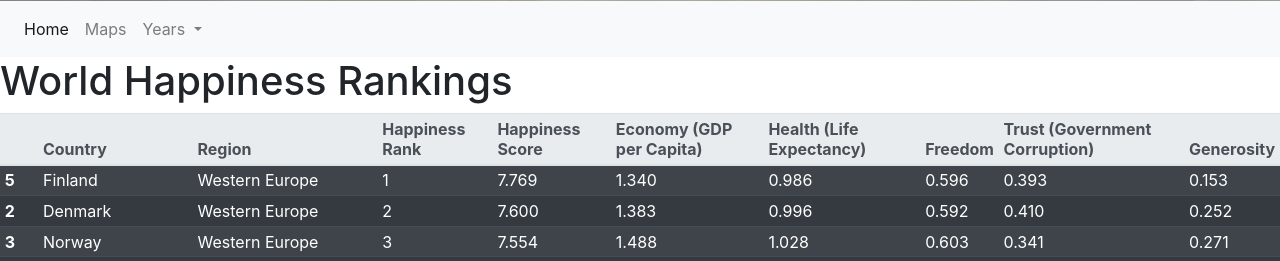
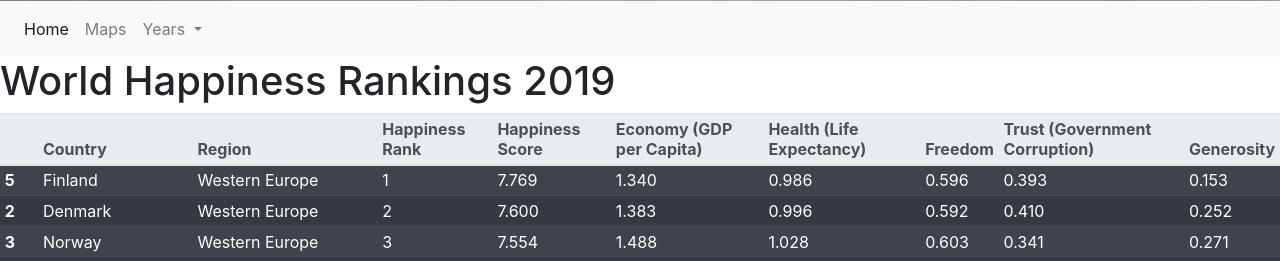
Before and after one commit to IsabelJamal95/project2-notepad, a Flask app: page / in a window 1280 px wide. Shown: the part 199-460 px from the top of the page. Run offline with Flask 2, Linux system fonts and the light colour scheme; some libraries are stand-ins or nearby versions.

Commit message:
requirements

```diff
--- a/templates/index.html
+++ b/templates/index.html
@@ -37,7 +37,7 @@
 
                 </div>
               </nav>
-            <h1>World Happiness Rankings</h1>
+            <h1>World Happiness Rankings 2019</h1>
             <h3></h3>
                 <table class="table table-striped table-dark table-hover table-sm">
                 <thead class="thead-light">
```
Also changed, not shown: requirements.txt (added, +216 -0 lines), 1 other file.
